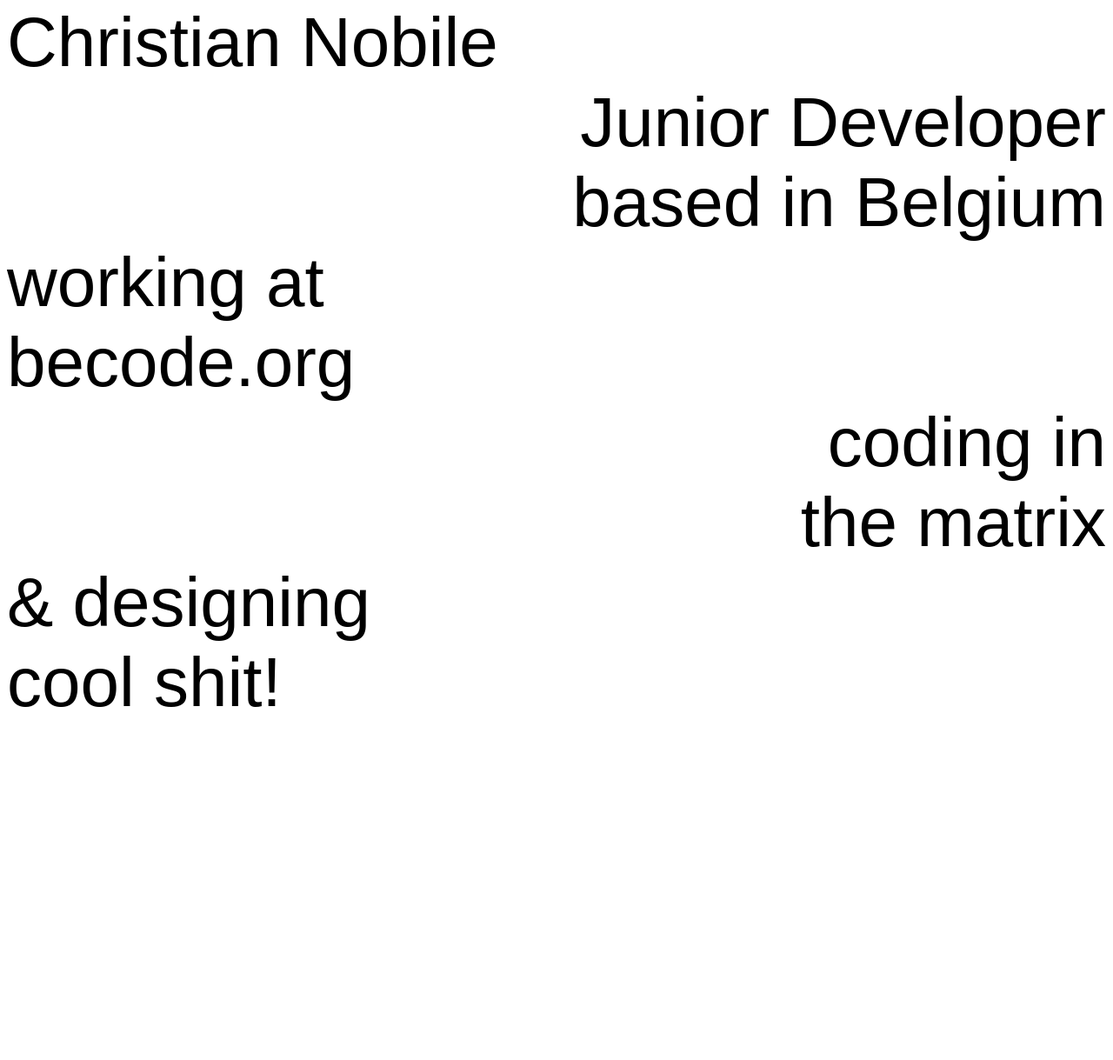
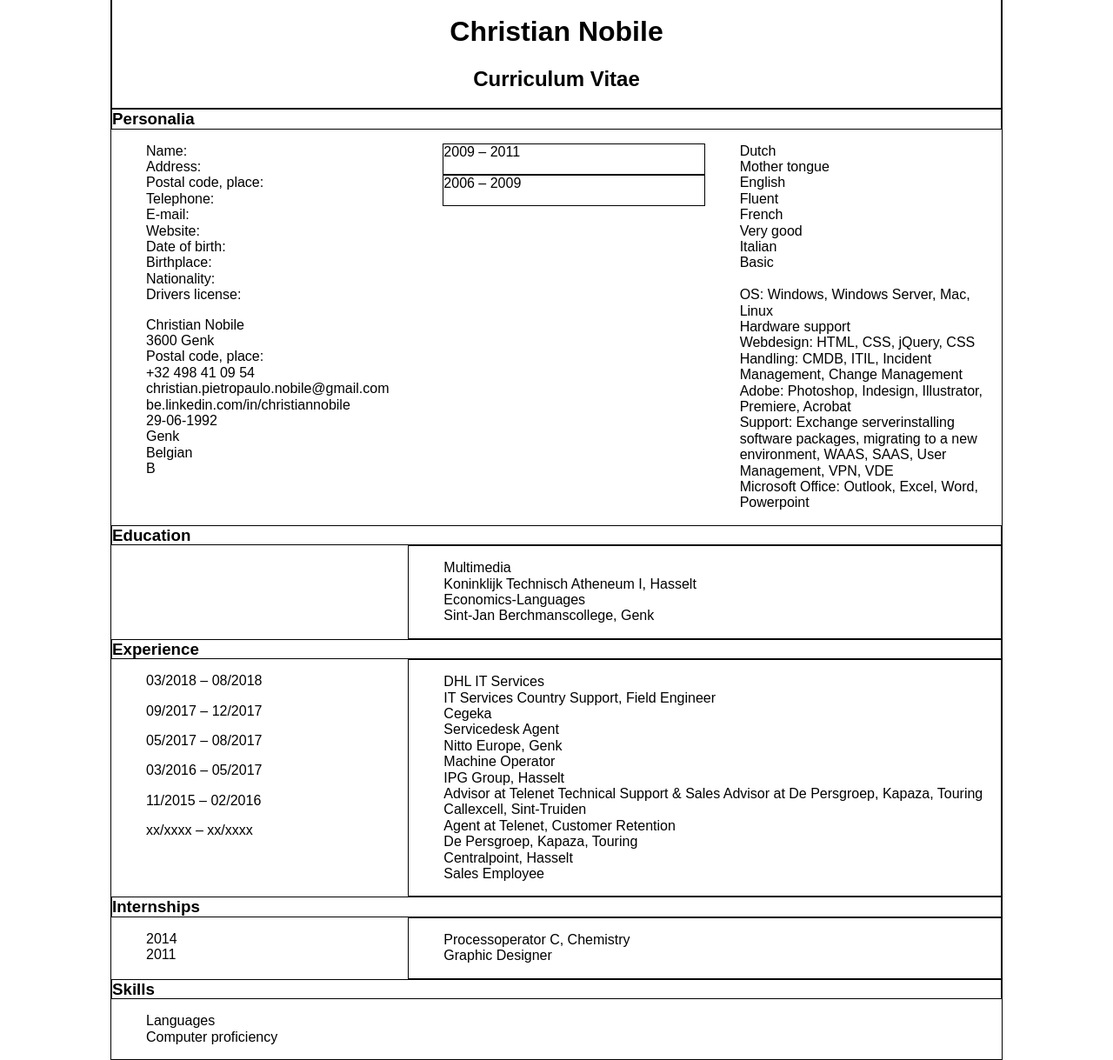
Before and after one commit to christiannobile/Mijn-CV, a plain HTML site: page index.html in a window 1280 px wide. Shown: the part 5-1224 px from the top of the page at 87% size. Before the commit the page ends 844 px from the top, so only its background shows below. Drawn offline with nearby package versions, Linux system fonts and the light colour scheme.

Commit message:
making inline blocks for ul and repositioning

```diff
--- a/index.html
+++ b/index.html
@@ -4,21 +4,137 @@
     <meta charset="UTF-8">
     <meta name="viewport" content="width=device-width, initial-scale=1.0">
     <meta http-equiv="X-UA-Compatible" content="ie=edge">
-    <title>Christian Nobile</title>
+    <title>Christian Nobile - Curriculum Vitae</title>
+    <link rel="stylesheet" href="https://cdnjs.cloudflare.com/ajax/libs/normalize/8.0.0/normalize.css" integrity="sha256-7GAtDQ79wTEOjhBKf70uBQG7A5yyb+8rigu07atXWDY=" crossorigin="anonymous" />
     <link rel="stylesheet" href="style.css">
-    <script src="scripts.js"></script>
 </head>
+
 <body>
-    <div class="container">
-        <div class="introline_text introline_text1">Christian Nobile</div>
-        <div class="introline_text introline_text2">Junior Developer</div>
-        <div class="introline_text introline_text3">based in Belgium</div>
-        <div class="introline_text introline_text4">working at</div>
-        <div class="introline_text introline_text5">becode.org</div>
-        <div class="introline_text introline_text6">coding in</div>
-        <div class="introline_text introline_text7">the matrix</div>
-        <div class="introline_text introline_text8">& designing</div>
-        <div class="introline_text introline_text9">cool shit!</div>
+    <div class="container grid">
+        <div class="intro">
+            <h1>Christian Nobile</h1>
+            <h2>Curriculum Vitae</h2>
+        </div>
+
+        <h3 class="personaliaTitle">Personalia</h3>
+        <div class="personalia">
+            <ul>
+                <li>Name:</li>
+                <li>Address:</li>
+                <li>Postal code, place:</li>
+                <li>Telephone:</li>
+                <li>E-mail:</li>
+                <li>Website:</li>
+                <li>Date of birth:</li>
+                <li>Birthplace:</li>
+                <li>Nationality:</li>
+                <li>Drivers license:</li>
+            </ul>
+            <ul>
+                <li>Christian Nobile</li>
+                <li>3600 Genk </li>
+                <li>Postal code, place:</li>
+                <li>+32 498 41 09 54</li>
+                <li>christian.pietropaulo.nobile@gmail.com</li>
+                <li>be.linkedin.com/in/christiannobile</li>
+                <li>29-06-1992</li>
+                <li>Genk</li>
+                <li>Belgian</li>
+                <li>B</li>
+            </ul>
+        </div>
+
+        <h3 class="educationTitle">Education</h3>
+        <div class="educationContentSmall">
+            <ul class="listContentSmall">
+                <li>2009 – 2011</li>
+                <li>2006 – 2009</li>
+            </ul>
+        </div>
+
+        <div class="educationContentLarge">
+            <ul>
+                <li>Multimedia</li>
+                <li><span class="smalltext">Koninklijk Technisch Atheneum I, Hasselt</span></li>
+                <li>Economics-Languages</li>
+                <li><span class="smalltext">Sint-Jan Berchmanscollege, Genk</span></li>
+            </ul>
+        </div>
+
+        <h3 class="experienceTitle">Experience</h3>
+        <div class="experienceContentSmall">
+            <ul class="listContentSmall">
+                <li>03/2018 – 08/2018</li>
+                <li>09/2017 – 12/2017</li>
+                <li>05/2017 – 08/2017</li>
+                <li>03/2016 – 05/2017</li>
+                <li>11/2015 – 02/2016</li>
+                <li>xx/xxxx – xx/xxxx</li>
+            </ul>
+        </div>
+
+        <div class="experienceContentLarge">
+            <ul>
+                <li>DHL IT Services</li>
+                <li><span class="smalltext">IT Services Country Support, Field Engineer</span></li>
+                <li>Cegeka</li>
+                <li><span class="smalltext">Servicedesk Agent</span></li>
+                <li>Nitto Europe, Genk</li>
+                <li><span class="smalltext">Machine Operator</span></li>
+                <li>IPG Group, Hasselt</li>
+                <li><span class="smalltext">Advisor at Telenet Technical Support & Sales Advisor at
+                    De Persgroep, Kapaza, Touring</span></li>
+                <li>Callexcell, Sint-Truiden</li>
+                <li><span class="smalltext">Agent at Telenet, Customer Retention<br>De Persgroep, Kapaza, Touring</span></li>
+                <li>Centralpoint, Hasselt</li>
+                <li><span class="smalltext">Sales Employee</span></li>
+            </ul>
+        </div>
+
+        <h3 class="internshipsTitle">Internships</h3>
+        <div class="internshipsContentSmall">
+            <ul>
+                <li>2014</li>
+                <li>2011</li>
+            </ul>
+        </div>
+
+        <div class="internshipsContentLarge">
+        <ul>
+            <li>Processoperator C, Chemistry</li>
+            <li>Graphic Designer</li>
+        </div>
+
+        <h3 class="skillsTitle">Skills</h3>
+        <div class="skillsContentSmall">
+            <ul>
+                <li>Languages</li>
+                <li>Computer proficiency</li>
+            </ul>
+        </div>
+
+        <div class="languageLarge">
+            <ul>
+                <li>Dutch</li>
+                <li><span class="smalltext">Mother tongue</span></li>
+                <li>English</li>
+                <li><span class="smalltext">Fluent</span></li>
+                <li>French</li>
+                <li><span class="smalltext">Very good</span></li>
+                <li>Italian</li>
+                <li><span class="smalltext">Basic</span></li></
+            <ul class="computerLarge"><br>
+                <li>OS: Windows, Windows Server, Mac, Linux</li>
+                <li>Hardware support</li>
+                <li>Webdesign: HTML, CSS, jQuery, CSS</li>
+                <li>Handling: CMDB, ITIL, Incident Management, Change Management</li>
+                <li>Adobe: Photoshop, Indesign, Illustrator, Premiere, Acrobat</li>
+                <li>Support: Exchange serverinstalling software packages, migrating to a new environment, WAAS, SAAS,
+                    User Management, VPN, VDE<br></li>
+                <li>Microsoft Office: Outlook, Excel, Word, Powerpoint</li>
+            </ul>
+        </div>
+
     </div>
 </body>
 </html>
--- a/style.css
+++ b/style.css
@@ -1,31 +1,128 @@
-.introline_text1, .introline_text4, .introline_text5, .introline_text8, .introline_text9 {
-  text-align: center;
-  color: rgb(0, 0, 0);
+body {
   font-family: Arial, Helvetica, sans-serif;
-  font-size: 5em;
-  top: 2em;
-  animation-name: centerToLeft;
-  animation-duration: 10s;
-  animation-iteration-count: 1;
-  }
-
-.introline_text2, .introline_text3, .introline_text6, .introline_text7 {
-  text-align: center;
-  color: rgb(0, 0, 0);
-  font-family: Arial, Helvetica, sans-serif;
-  font-size: 5em;
-  top: 2em;
-  animation-name: centerToRight;
-  animation-duration: 10s;
-  animation-iteration-count: 1;
 }
 
-@keyframes centerToLeft {
-  0% {text-align: center;}
-  100% {text-align: left;}
+.container {
+  width: 80%;
+  height: auto;
+  margin: 0 auto;
 }
 
-@keyframes centerToRight {
-	0% {text-align: center;}
-  100% {text-align: right;}
+.grid {
+  display: grid;
+  grid-template-columns: repeat(3, 1fr);
+  border: 1px solid black;
 }
+
+ul {
+    list-style-type: none;
+}
+
+.intro {
+  text-align: center;
+  border: 1px solid black;
+  grid-column: 1 / 4;
+  grid-row: 1;
+}
+
+.personaliaTitle {
+  border: 1px solid black;
+  grid-column: 1 / 4;
+  grid-row: 2;
+  margin: 0px;
+}
+
+.personaliaContentSmall {
+  border: 1px solid black;
+  grid-column: 1 / 2;
+  grid-row: 3;
+}
+
+.personaliaContentLarge {
+  border: 1px solid black;
+  grid-column: 2 / 4;
+  grid-row: 3;
+}
+
+.educationTitle {
+  border: 1px solid black;
+  grid-column: 1 / 4;
+  grid-row: 4;
+  margin: 0px;
+}
+
+
+.educationContentSmall li {
+  border: 1px solid black;
+  grid-column: 1 / 2;
+  grid-row: 5;
+  padding-bottom: 2em;
+}
+
+.educationContentLarge {
+  border: 1px solid black;
+  grid-column: 2 / 4;
+  grid-row: 5;
+}
+
+.listContentSmall li{
+  padding-bottom: 1em;
+}
+
+.experienceTitle {
+  border: 1px solid black;
+  grid-column: 1 / 4;
+  grid-row: 6;
+  margin: 0px;
+}
+
+.experienceContentSmall {
+  grid-column: 1 / 2;
+  grid-row: 7;
+}
+
+.experienceContentLarge {
+  border: 1px solid black;
+  grid-column: 2 / 4;
+  grid-row: 7;
+}
+
+.internshipsTitle {
+  border: 1px solid black;
+  grid-column: 1 / 4;
+  grid-row: 8;
+  margin: 0px;
+}
+
+.internshipsContentSmall {
+  grid-column: 1 / 2;
+  grid-row: 9;
+}
+
+.internshipsContentLarge {
+  border: 1px solid black;
+  grid-column: 2 / 4;
+  grid-row: 9;
+}
+
+.skillsTitle {
+  border: 1px solid black;
+  grid-column: 1 / 4;
+  grid-row: 10;
+  margin: 0px;
+}
+
+.skillsContentSmall {
+  grid-column: 1 / 2;
+  grid-row: 11;
+}
+
+.skillsContentLarge {
+  border: 1px solid black;
+  grid-column: 2 / 4;
+  grid-row: 11;
+}
+
+.computerLargeList {
+  padding-left: 0 ;
+}
```
